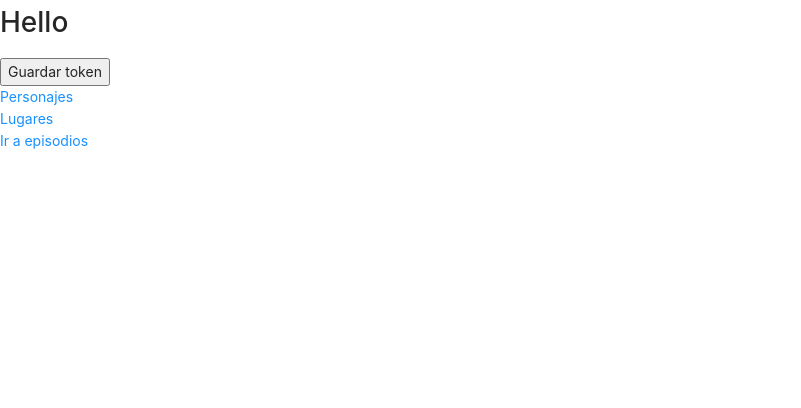
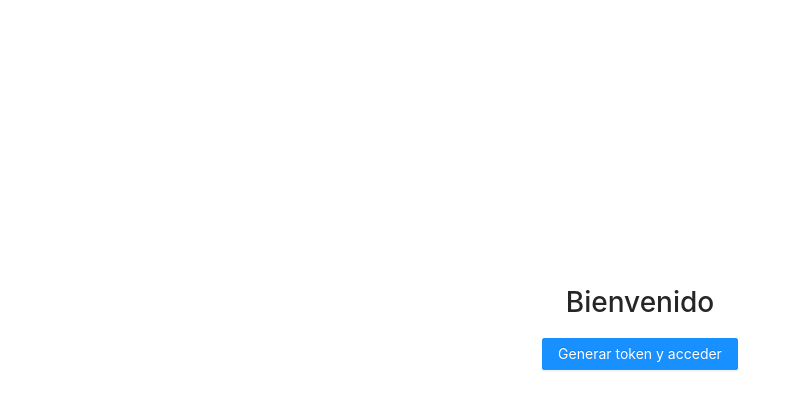
Before and after one commit to suspectDEV/rick-and-morty-dashboard, a React (Create React App) app: page /login in a window 1280 px wide. Shown: the top 408 px of the page, without its empty margins (0-801 px from the left). Built offline with nearby package versions, Linux system fonts and the light colour scheme.

Commit message:
static token in login

```diff
--- a/src/components/episode/e_list.tsx
+++ b/src/components/episode/e_list.tsx
@@ -57,7 +57,7 @@ const EpisodeList = () => {
                 <td>{episode.id}</td>
                 <td>{episode.name}</td>
                 <td>{episode.episode}</td>
-                <td>{moment(episode.air_date).format("MMM Do YY")}</td>
+                <td>{moment(episode.air_date).format("MMMM Do, YYYY")}</td>
                 <td>{episode.url}</td>
               </>
               <td>
--- a/src/layout/index.tsx
+++ b/src/layout/index.tsx
@@ -87,7 +87,7 @@ const MainLayout = forwardRef<
             {location.pathname == "/episodes" && (
               <NewEpisode />
             )}
-            <Button onClick={()=> {localStorage.removeItem("token");navigate("/login")}} >
+            <Button onClick={()=> {localStorage.removeItem("token");navigate("/login")}} style={{marginLeft:10}} >
               Salir
             </Button>
           </div>
--- a/src/pages/login.tsx
+++ b/src/pages/login.tsx
@@ -1,19 +1,42 @@
+import { Button, Form } from "antd";
+import { useEffect } from "react";
+import { useNavigate } from "react-router-dom";
+import styled from "styled-components";
+
 const TOKEN =
   "eyJhbGciOiJIUzI1NiIsInR5cCI6IkpXVCJ9.eyJzdWIiOiIxMjM0NTY3ODkwIiwibmFtZSI6IkpvaG4gRG9lIiwiaWF0IjoxNTE2MjM5MDIyfQ.c_C9oJ3QbnPDLuWgl4NMOniNlyvxrIUaTrKeMrDjdFU";
 
-const Login = () => (
-  <div>
-    <h1>Hello</h1>
-    <button onClick={() => localStorage.setItem("token", TOKEN)}>
-      Guardar token
-    </button>
-    <br />
-    <a href="/characters">Personajes</a>
-    <br />
-    <a href="/locations">Lugares</a>
-    <br />
-    <a href="/episodes">Ir a episodios</a>
-  </div>
-);
+const Login = () => {
+  const navigate = useNavigate();
+
+  useEffect(() => {
+    var token = localStorage.getItem("token");
+    if (token && token != "") {
+      navigate("/");
+    }
+  });
+
+  return (
+    <Container>
+      <h1>Bienvenido</h1>
+      <Button
+        type="primary"
+        htmlType="submit"
+        onClick={() => {
+          localStorage.setItem("token", TOKEN);
+          navigate("/");
+        }}
+      >
+        Generar token y acceder
+      </Button>
+    </Container>
+  );
+};
+
+const Container = styled(Form)`
+  margin: auto;
+  text-align: center;
+  padding-top: 35vh;
+`;
 
 export default Login;
```
